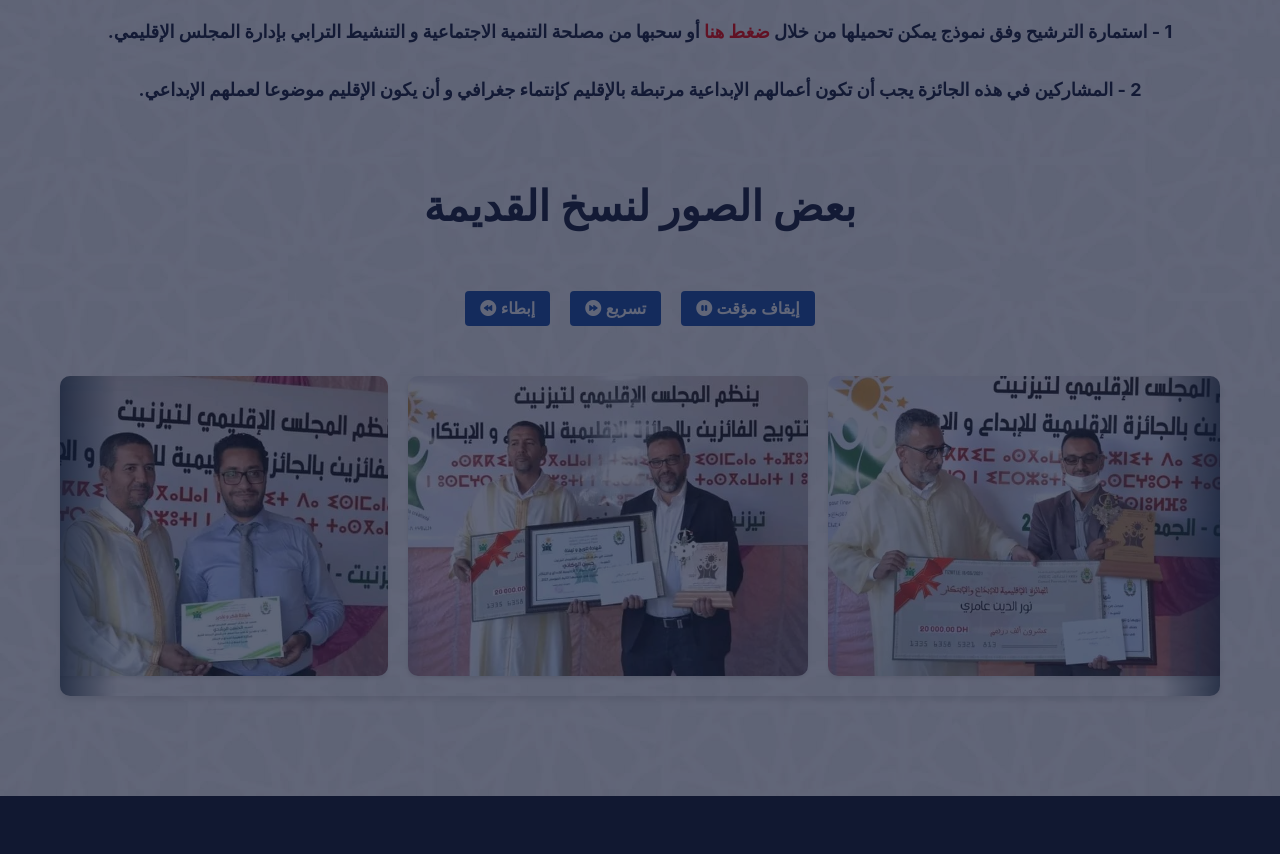
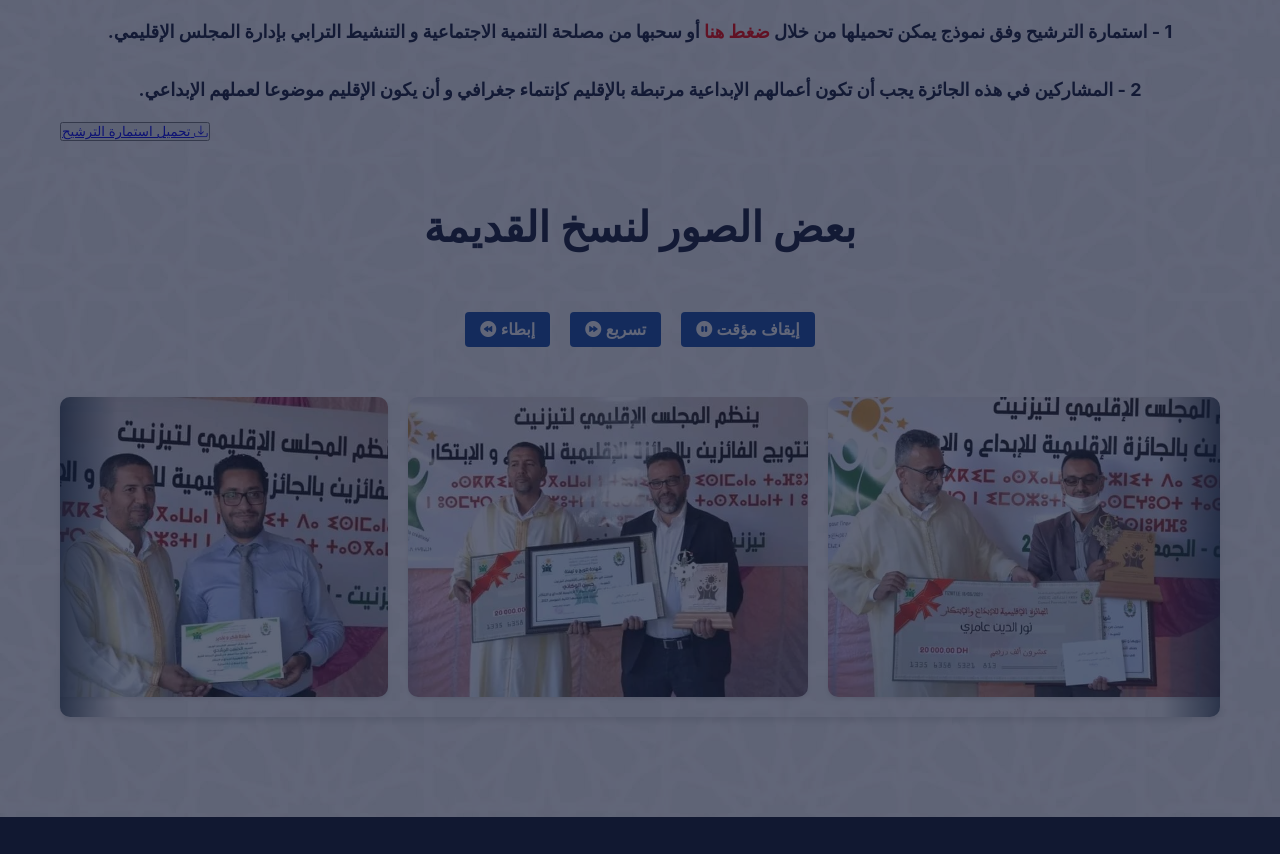
Before and after one commit to BUGA-M/TiznitEvent, a plain HTML site: page index.html in a window 1280 px wide. Shown: the part 2720-3574 px from the top of the page. Drawn offline with nearby package versions, Linux system fonts and the light colour scheme; animation ran at ten frames a second.

Commit message:
ajouter pdf event

```diff
--- a/index.html
+++ b/index.html
@@ -216,12 +216,9 @@
         </div>
         <div class="about-image">
           <div class="image-placeholder">
-            <!--                        <img src="img/ah.jpg" alt="info">-->
             <video autoplay loop muted controls playsinline>
               <source src="vid/vid1.mp4" type="video/mp4">
             </video>
-
-
           </div>
         </div>
       </div>
@@ -244,6 +241,7 @@
               </p>
           </div>
       </div>
+
       <h2>ملف الترشيح</h2>
       <div class="features">
           <div class="feature">
@@ -267,13 +265,21 @@
             <h3>استمارة الترشيح</h3>
           </div>
       </div>
+
       <h2 class="text-warning-2" > <i class="bi bi-exclamation-triangle"></i> ملاحظة</h2>
       <div class="nomination-warning">
-        <p> 1 - استمارة الترشيح وفق نموذج يمكن تحميلها من خلال <span><a href="#">ضغط هنا</a></span> أو سحبها من مصلحة التنمية الاجتماعية و التنشيط الترابي بإدارة المجلس الإقليمي.</p>
+        <p> 1 - استمارة الترشيح وفق نموذج يمكن تحميلها من خلال <span><a href="/files/event_formulaire.pdf" download="استمارة الترشيح">ضغط هنا</a></span> أو سحبها من مصلحة التنمية الاجتماعية و التنشيط الترابي بإدارة المجلس الإقليمي.</p>
       </div>
       <div class="nomination-warning-2">
         <p> 2 - المشاركين في هذه الجائزة يجب أن تكون أعمالهم الإبداعية مرتبطة بالإقليم كإنتماء جغرافي و أن يكون الإقليم موضوعا لعملهم الإبداعي.</p>
       </div>
+
+      <div class="cls-btn-an">
+        <button>
+          <a href="/files/event_formulaire.pdf" download="استمارة الترشيح">تحميل استمارة الترشيح <i class="bi bi-download"></i></a>
+        </button>
+      </div>
+
       <h2 id="images">بعض الصور لنسخ القديمة</h2>
       <div class="container-2">
         <div class="controls">
@@ -288,7 +294,6 @@
           <button id="pause-resume">
             <i class="bi bi-pause-circle-fill"></i><span >  إيقاف مؤقت </span>
           </button>
-
         </div>
 
         <div class="scroll-container">
```
Also changed, not shown: 1 other file. Lines whose indentation alone changed are shown as unchanged.
